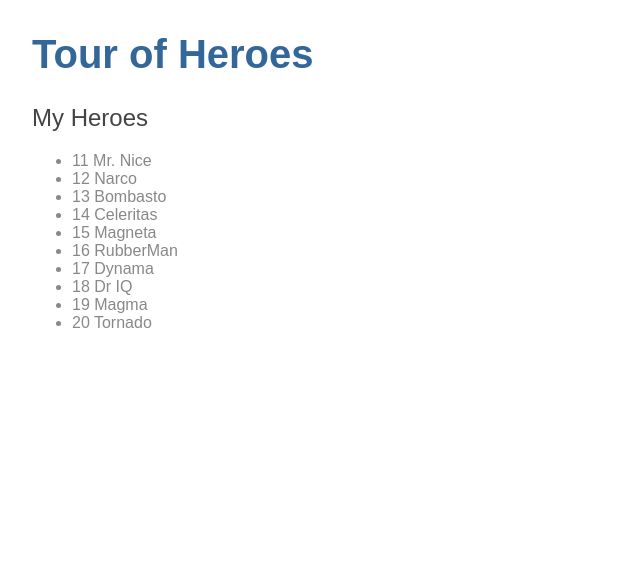
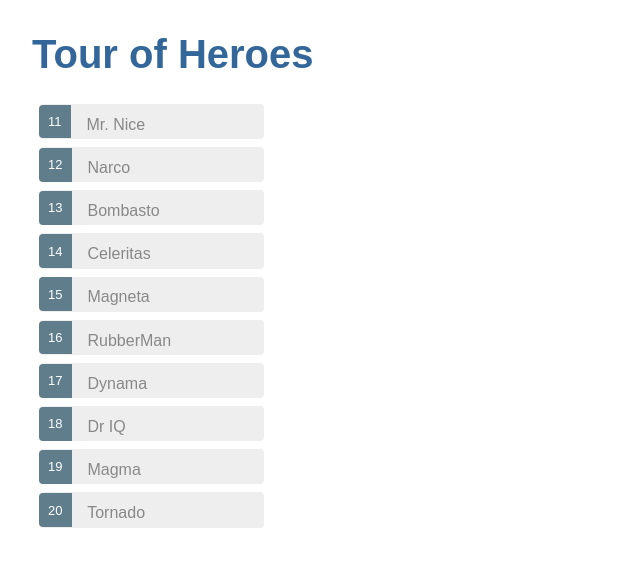
Before and after one commit to l1fb/Angular5---Tour-of-Heroes, an Angular app: page / in a window 1280 px wide. Shown: the top 566 px of the page, without its empty margins (0-640 px from the left). Built offline with nearby package versions, Linux system fonts and the light colour scheme.

Commit message:
[ng] edits the selected hero to add a selected class

```diff
--- a/src/app/heroes/heroes.component.css
+++ b/src/app/heroes/heroes.component.css
@@ -0,0 +1,48 @@
+/* HeroesComponent's private CSS styles */
+.selected {
+  background-color: #CFD8DC !important;
+  color: white;
+}
+.heroes {
+  margin: 0 0 2em 0;
+  list-style-type: none;
+  padding: 0;
+  width: 15em;
+}
+.heroes li {
+  cursor: pointer;
+  position: relative;
+  left: 0;
+  background-color: #EEE;
+  margin: .5em;
+  padding: .3em 0;
+  height: 1.6em;
+  border-radius: 4px;
+}
+.heroes li.selected:hover {
+  background-color: #BBD8DC !important;
+  color: white;
+}
+.heroes li:hover {
+  color: #607D8B;
+  background-color: #DDD;
+  left: .1em;
+}
+.heroes .text {
+  position: relative;
+  top: -3px;
+}
+.heroes .badge {
+  display: inline-block;
+  font-size: small;
+  color: white;
+  padding: 0.8em 0.7em 0 0.7em;
+  background-color: #607D8B;
+  line-height: 1em;
+  position: relative;
+  left: -1px;
+  top: -4px;
+  height: 1.8em;
+  margin-right: .8em;
+  border-radius: 4px 0 0 4px;
+}
--- a/src/app/heroes/heroes.component.html
+++ b/src/app/heroes/heroes.component.html
@@ -1,6 +1,20 @@
-<h2>My Heroes</h2>
 <ul class="heroes">
-  <li *ngFor="let hero of heroes">
+  <li
+    *ngFor="let hero of heroes"
+    (click)="onSelect(hero)"
+    [class.selected]="hero === selectedHero"
+  >
     <span class="badge">{{hero.id}}</span> {{hero.name}}
   </li>
 </ul>
+
+<div *ngIf="selectedHero">
+  <h2>{{ selectedHero.name | uppercase }} Details</h2>
+  <div><span>id: </span>{{ selectedHero.id }}</div>
+
+  <div>
+    <label>name:
+      <input [(ngModel)]="selectedHero.name" placeholder="name">
+    </label>
+  </div>
+</div>
--- a/src/app/heroes/heroes.component.ts
+++ b/src/app/heroes/heroes.component.ts
@@ -8,10 +8,12 @@
   styleUrls: ['./heroes.component.css']
 })
 export class HeroesComponent implements OnInit {
-  hero: Hero = {
-    id: 1,
-    name : 'Windstorm'
+  selectedHero: Hero;
+
+  onSelect(hero: Hero): void {
+    this.selectedHero = hero;
   }
+
   heroes = HEROES;
 
   constructor() { }
```
